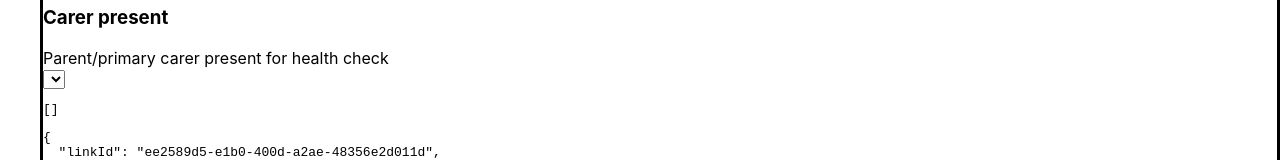
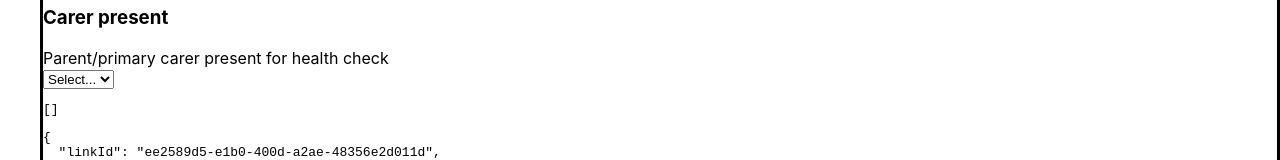
Before and after one commit to gavinl/fhirq-renderer, a React (Create React App) app: page / in a window 1280 px wide. Shown: the part 577-737 px from the top of the page. Built offline with nearby package versions, Linux system fonts and the light colour scheme; no server answers.

Commit message:
what a mess

```diff
--- a/src/components/FhirChoice.js
+++ b/src/components/FhirChoice.js
@@ -4,24 +4,37 @@ import axios from "axios";
 
 const FhirText = ({ question }) => {
   const [valueSet, setValueSet] = useState([]);
+  const [isLoading, setIsLoading] = useState(false);
 
   useEffect(() => {
     async function fetchData() {
-      console.log(
-        "getting question.answerValueSet: " + question.answerValueSet
-      );
+      try {
+        console.group("choice", question);
+        if (question.answerValueSet) {
+          console.log(`fetching ${question.answerValueSet}`);
           const avs = await axios.get(question.answerValueSet, {
             headers: {
               Accept: "application/json+fhir",
             },
           });
           // the values we want are actually in the CodeSystem.....................
-
+          console.log("got avs", avs);
           // <pre> them out for now
           setValueSet(avs.data);
         }
+      } catch (err) {
+        console.error(err);
+      } finally {
+        console.groupEnd();
+        setIsLoading(false);
+      }
+    }
     fetchData();
   }, []);
+
+  if (isLoading) {
+    return <div>Loading valueSet!</div>;
+  }
 
   return (
     <div>
@@ -29,10 +42,13 @@ const FhirText = ({ question }) => {
         <label>{question.text}</label>
       </div>
       <div>
-        <select></select>
-        <pre className="debug-valueset">
-          {JSON.stringify(valueSet, null, 2)}
-        </pre>
+        <select>
+          <option>Select...</option>
+          {valueSet.map((vs) => {
+            console.log(vs);
+          })}
+        </select>
+        <pre className="debug-valueset">{JSON.stringify(valueSet)}</pre>
         <pre>{JSON.stringify(question, null, 2)}</pre>
       </div>
     </div>
--- a/src/components/Group.js
+++ b/src/components/Group.js
@@ -3,9 +3,6 @@ import PropTypes from "prop-types";
 import Question from "./Question";
 
 const Group = ({ item }) => {
-  useEffect(() => {
-    console.log(item);
-  });
   return (
     <>
       <div id={item.linkId} style={{ border: "1px solid black" }}>
@@ -13,9 +10,9 @@ const Group = ({ item }) => {
         {item.item.map((i) => {
           switch (i.type) {
             case "group":
-              return <Group key={i.itemId} item={i} />;
+              return <Group key={i.linkId} item={i} />;
             default:
-              return <Question key={i.itemId} item={i} />;
+              return <Question key={i.linkId} item={i} />;
           }
         })}
       </div>
--- a/src/reducers/questionnaireReducer.js
+++ b/src/reducers/questionnaireReducer.js
@@ -5,7 +5,6 @@ export const actionTypes = {
 export const reducer = (state, action) => {
   switch (action.type) {
     case actionTypes.setAnswer:
-            console.log(action);
       return state;
 
     default:
```
Lines whose indentation alone changed are shown as unchanged.
